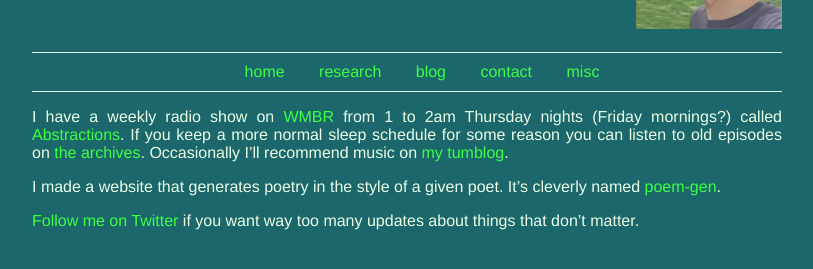
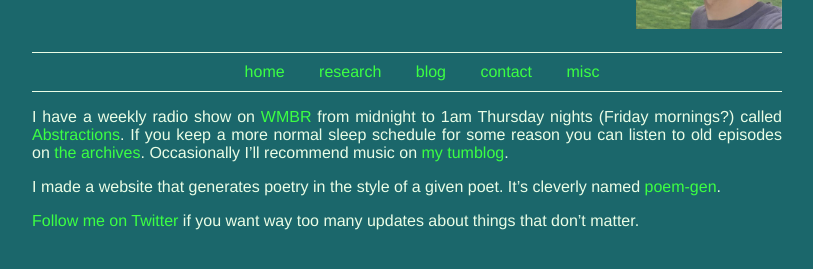
Before and after one commit to bboston7/academic-website, a Jekyll site: the page built from misc.mkd, in a window 1280 px wide. Shown: the part 155-424 px from the top of the page, without its empty margins (233-1046 px from the left). Built offline with Jekyll 4.4.1, drawn with Linux system fonts in a browser that asks for light colours.

```diff
--- a/_data/publications.yaml
+++ b/_data/publications.yaml
@@ -2,8 +2,9 @@
   authors: Brett Boston, Adrian Sampson, Dan Grossman, and Luis Ceze
   venue: OOPSLA 2015
   type: conference
-  url: http://adriansampson.net/media/papers/decaf-oopsla2015.pdf
+  url: https://dl.acm.org/authorize?N03900
   extra:
+      - "[Preprint PDF.](http://adriansampson.net/media/papers/decaf-oopsla2015.pdf)"
       - "[Slides.](BASE/media/oopsla15/decaf-oopsla15-slides.pdf)"
       - "[Video.](https://www.youtube.com/watch?v=XKlEu5RTnuI)"
 
--- a/misc.mkd
+++ b/misc.mkd
@@ -4,8 +4,8 @@ layout: content
 title: misc
 ---
 
-I have a weekly radio show on [WMBR](https://wmbr.org) from 1 to 2am Thursday
-nights (Friday mornings?) called
+I have a weekly radio show on [WMBR](https://wmbr.org) from midnight to 1am
+Thursday nights (Friday mornings?) called
 [Abstractions](http://wmbr.org/www/sched-thu#show4925).
 If you keep a more normal sleep schedule for some reason you can listen to old
 episodes on [the archives](http://wmbr.org/cgi-bin/arch?sort=name).
```
